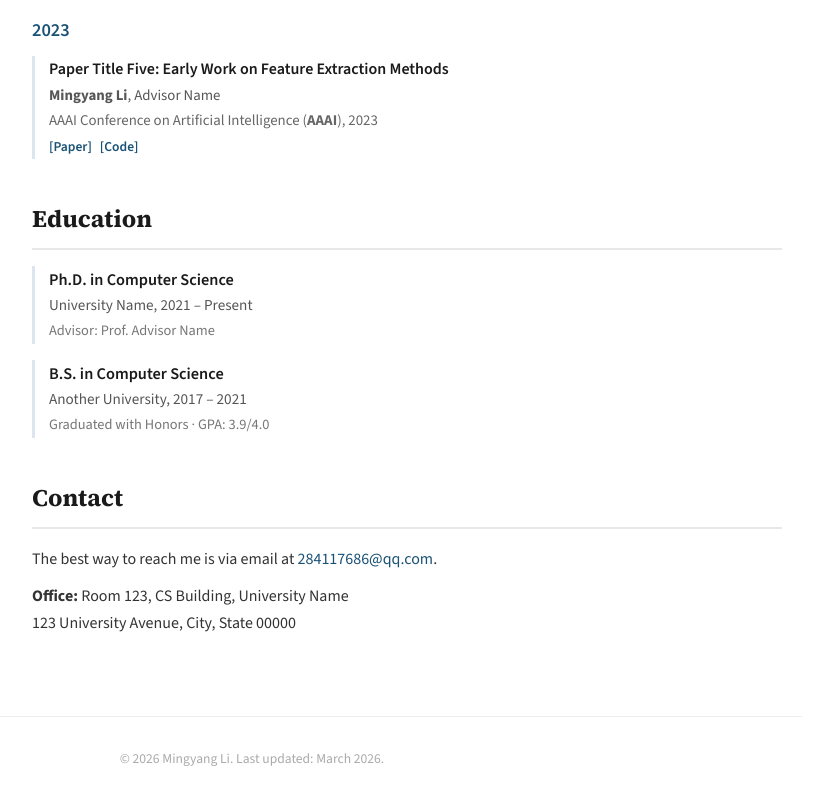
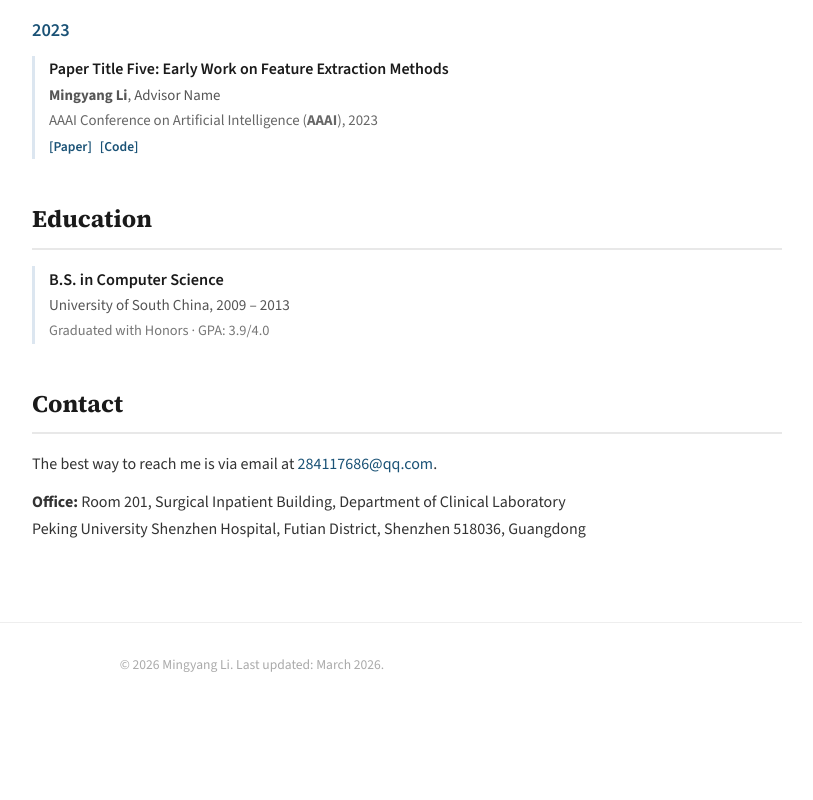
Before and after one commit to MingyangLi-12/MingyangLi-12.github.io, a plain HTML site: page index.html in a window 1280 px wide. Shown: the part 601-1401 px from the top of the page, without its empty margins (388-1201 px from the left). After the commit the page ends 1307 px from the top, so only its background shows below. Drawn offline with nearby package versions, Linux system fonts and the light colour scheme.

Commit message:
update info

```diff
--- a/index.html
+++ b/index.html
@@ -32,7 +32,7 @@
       <ul>
         <li>
           <svg class="icon" viewBox="0 0 24 24" fill="none" stroke="currentColor" stroke-width="2"><rect x="2" y="4" width="20" height="16" rx="2"/><path d="m2 4 10 8 10-8"/></svg>
-          <a href="mailto:your.email@university.edu">284117686@qq.com</a>
+          <a href="mailto:284117686@qq.com">284117686@qq.com</a>
         </li>
         <li>
           <svg class="icon" viewBox="0 0 24 24" fill="none" stroke="currentColor" stroke-width="2"><path d="M9 19c-5 1.5-5-2.5-7-3m14 6v-3.87a3.37 3.37 0 0 0-.94-2.61c3.14-.35 6.44-1.54 6.44-7A5.44 5.44 0 0 0 20 4.77 5.07 5.07 0 0 0 19.91 1S18.73.65 16 2.48a13.38 13.38 0 0 0-7 0C6.27.65 5.09 1 5.09 1A5.07 5.07 0 0 0 5 4.77a5.44 5.44 0 0 0-1.5 3.78c0 5.42 3.3 6.61 6.44 7A3.37 3.37 0 0 0 9 18.13V22"/></svg>
@@ -110,15 +110,8 @@
       <ul class="edu-list">
         <li>
           <div class="edu-entry">
-            <div class="edu-degree">Ph.D. in Computer Science</div>
-            <div class="edu-school">University Name, 2021 – Present</div>
-            <div class="edu-detail">Advisor: Prof. Advisor Name</div>
-          </div>
-        </li>
-        <li>
-          <div class="edu-entry">
             <div class="edu-degree">B.S. in Computer Science</div>
-            <div class="edu-school">Another University, 2017 – 2021</div>
+            <div class="edu-school">University of South China, 2009 – 2013</div>
             <div class="edu-detail">Graduated with Honors · GPA: 3.9/4.0</div>
           </div>
         </li>
@@ -133,8 +126,8 @@
         <a href="mailto:284117686@qq.com">284117686@qq.com</a>.
       </p>
       <p>
-        <strong>Office:</strong> Room 123, CS Building, University Name<br>
-        123 University Avenue, City, State 00000
+        <strong>Office:</strong> Room 201, Surgical Inpatient Building, Department of Clinical Laboratory<br>
+        Peking University Shenzhen Hospital, Futian District, Shenzhen 518036, Guangdong
       </p>
     </section>
 
```
